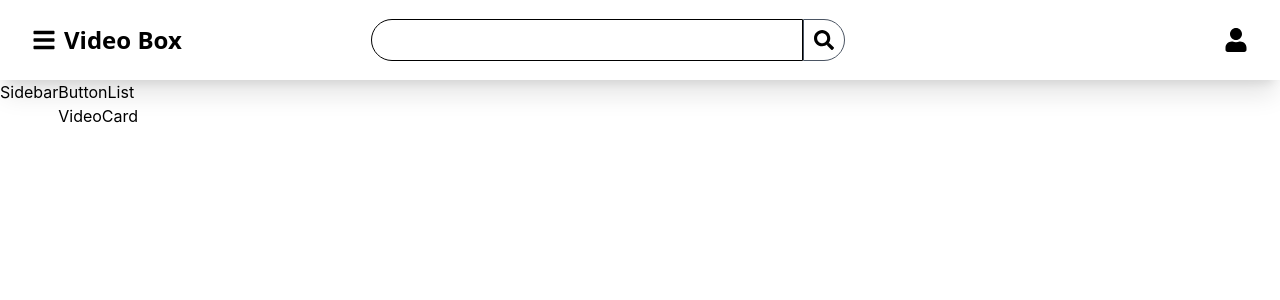
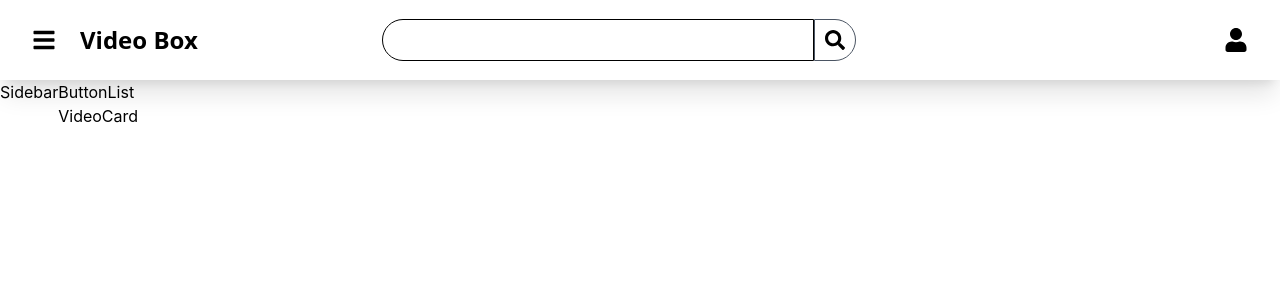
Before and after one commit to rajratan41/video-box, a React (Create React App) app in the folder video-box/: page / in a window 1280 px wide. Shown: the top 300 px of the page. Built offline with nearby package versions, Linux system fonts and the light colour scheme.

Commit message:
logo fix

```diff
--- a/video-box/src/components/Head.js
+++ b/video-box/src/components/Head.js
@@ -8,14 +8,14 @@ const Head = () => {
         <h5 className="text-2xl">
           <FaBars />
         </h5>
-        <h2 className="text-2xl font-sans font-bold ml-2">Video Box</h2>
+        <h2 className="text-2xl font-sans font-bold ml-6">Video Box</h2>
       </div>
       <div className="flex items-center">
         <input
           className="w-[27rem] h-6 p-5 text-lg rounded-l-full border border-black focus:outline-none"
           type="text"
         />
-        <button className="text-xl border border-gray-600 hover:text-white hover:bg-slate-800 p-[10px] rounded-e-full">
+        <button className="text-xl border border-gray-600 bg-gray hover:text-white hover:bg-slate-800 p-[10px] rounded-e-full">
           <FaSearch />
         </button>
       </div>
```
